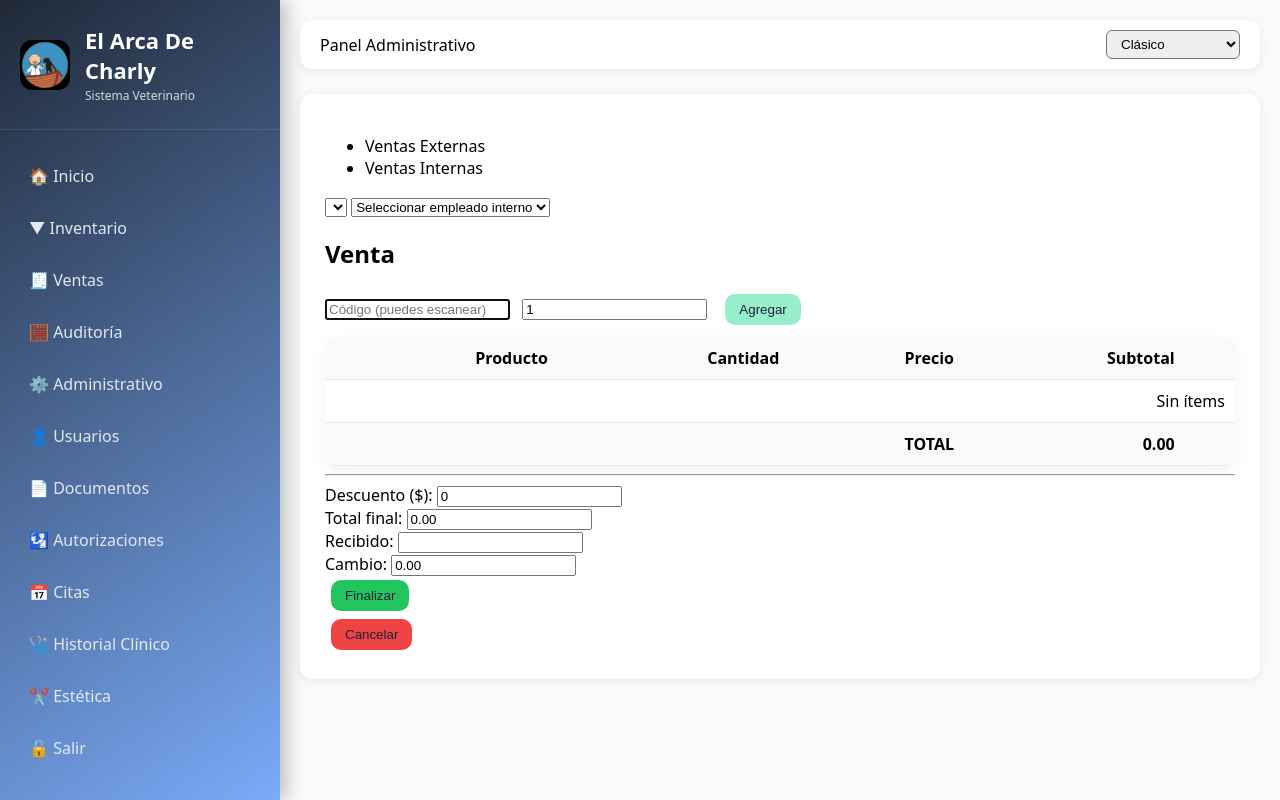
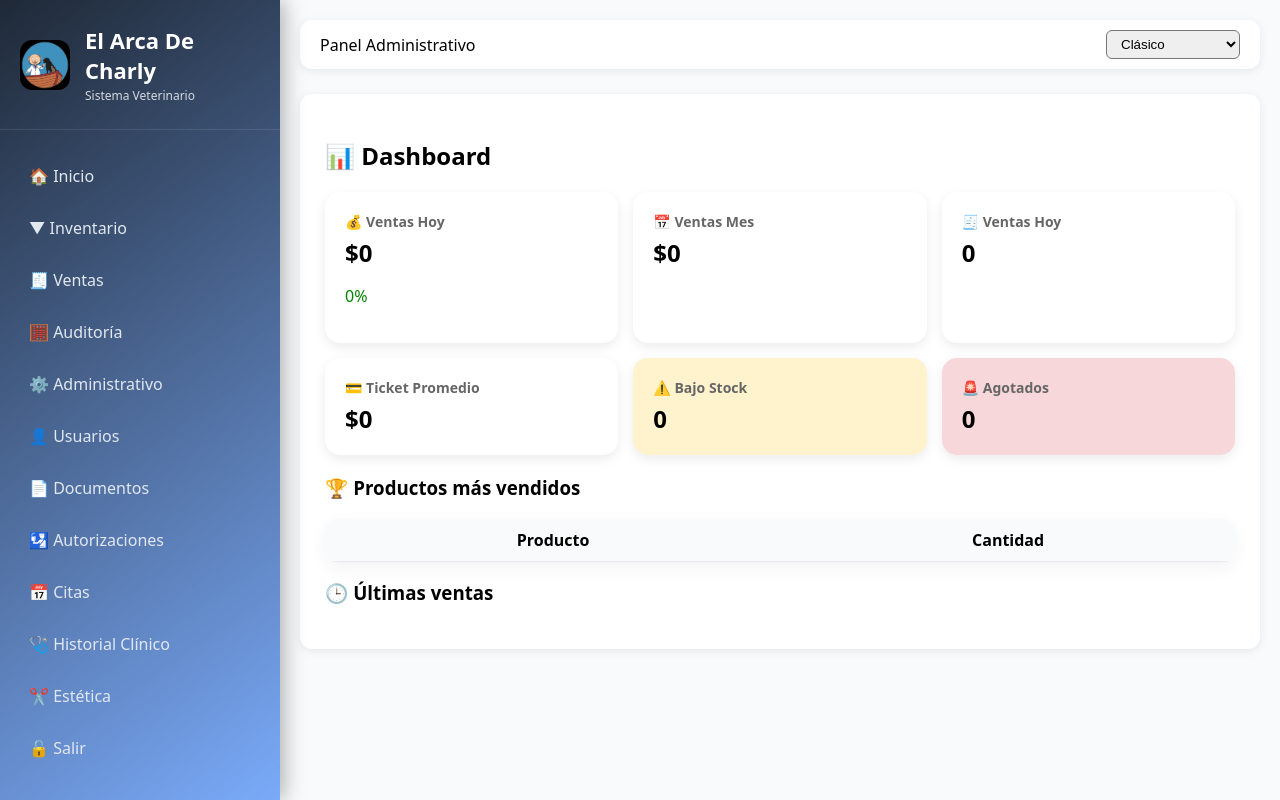
Before and after one commit to elarcadecharly2026/el-arca-veterinaria, a Flask app: page /ventas/nueva in a window 1280 px wide. Run offline with Flask 3, Linux system fonts and the light colour scheme; a user stored in the database is signed in; tables that the repository leaves empty hold one stand-in row (values such as "Sample post"); lists and menus that the app fills with data are empty.

Commit message:
Add files via upload

```diff
--- a/templates/sale_new.html
+++ b/templates/sale_new.html
@@ -1,118 +1,132 @@
 {% extends "base.html" %}
 {% block content %}
 
-<!-- Tabs -->
-<ul class="nav nav-tabs">
-  <li><a class="nav-link" href="{{ url_for('nueva_venta') }}">Ventas Externas</a></li>
-  <li><a class="nav-link active" href="{{ url_for('ventas_interna') }}">Ventas Internas</a></li>
-</ul>
+<h2 style="margin-bottom:20px;">📊 Dashboard</h2>
 
-<!-- Select empleados -->
-<select name="internal_user">
-{% for u in staff_users %}
-  <option value="{{ u.id }}">{{ u.email }}</option>
-{% endfor %}
-</select>
+<style>
+.grid {
+    display: grid;
+    grid-template-columns: repeat(auto-fit, minmax(220px,1fr));
+    gap: 15px;
+    margin-bottom: 20px;
+}
+.card {
+    background: #fff;
+    padding: 20px;
+    border-radius: 15px;
+    box-shadow: 0 4px 12px rgba(0,0,0,0.08);
+}
+.card h4 {
+    margin: 0;
+    font-size: 14px;
+    color: #666;
+}
+.card h2 {
+    margin: 5px 0 0;
+}
+.green { color: green; }
+.red { color: red; }
+.warning { background: #fff3cd; }
+.danger { background: #f8d7da; }
+</style>
 
-<select name="user_internal" required>
-  <option>Seleccionar empleado interno</option>
-</select>
+<div class="grid">
 
-<h2>Venta</h2>
+<div class="card">
+<h4>💰 Ventas Hoy</h4>
+<h2>${{ ventas_hoy or 0 }}</h2>
+<p class="{{ 'green' if (crecimiento or 0) >= 0 else 'red' }}">
+{{ crecimiento or 0 }}%
+</p>
+</div>
 
-<!-- Form agregar producto -->
-<form method="post" class="form-inline">
-  <input name="code" placeholder="Código (puedes escanear)" autofocus>
-  <input name="qty" type="number" step="1" value="1">
-  <button>Agregar</button>
-</form>
+<div class="card">
+<h4>📅 Ventas Mes</h4>
+<h2>${{ ventas_mes or 0 }}</h2>
+</div>
 
-<!-- Tabla -->
-<table class="table" style="text-align: right;">
-  <thead>
-    <tr>
-      <th>Producto</th>
-      <th>Cantidad</th>
-      <th>Precio</th>
-      <th>Subtotal</th>
-      <th></th>
-    </tr>
-  </thead>
+<div class="card">
+<h4>🧾 Ventas Hoy</h4>
+<h2>{{ ventas_count or 0 }}</h2>
+</div>
 
-  <tbody>
-  {% for it in items %}
-    <tr>
-      <td>{{ it.product.name if it.product else it.code or 'N/A' }}</td>
-      <td>{{ it.qty }}</td>
-      <td>{{ '%.2f'|format(it.price) }}</td>
-      <td>{{ '%.2f'|format(it.qty * it.price) }}</td>
-      <td>
-        <form method="post" action="{{ safe_url('venta_item_delete', sale_id=sale.id, item_id=it.id) }}">
-          <button class="link danger">Quitar</button>
-        </form>
-      </td>
-    </tr>
-  {% else %}
-    <tr><td colspan="5">Sin ítems</td></tr>
-  {% endfor %}
-  </tbody>
+<div class="card">
+<h4>💳 Ticket Promedio</h4>
+<h2>${{ ticket_promedio or 0 }}</h2>
+</div>
 
-  <tfoot>
-    <tr>
-      <th colspan="3" class="text-end">TOTAL</th>
-      <th id="total">{{ '%.2f'|format(total) }}</th>
-      <th></th>
-    </tr>
-  </tfoot>
-</table>
+<div class="card warning">
+<h4>⚠️ Bajo Stock</h4>
+<h2>{{ bajo_stock or 0 }}</h2>
+</div>
 
-<!--  BLOQUE CORRECTO (FUERA DE LA TABLA) -->
-<hr>
-
-<div style="max-width:300px;">
-
-  <label>Descuento ($):</label>
-  <input type="number" id="descuento" class="form-control" value="0" oninput="calcularTotal()">
-
-  <label>Total final:</label>
-  <input type="text" id="total-final" class="form-control" readonly>
-
-  <label>Recibido:</label>
-  <input type="number" id="recibido" class="form-control" oninput="calcularTotal()">
-
-  <label>Cambio:</label>
-  <input type="text" id="cambio" class="form-control" readonly>
+<div class="card danger">
+<h4>🚨 Agotados</h4>
+<h2>{{ agotados or 0 }}</h2>
+</div>
 
 </div>
 
-<!-- Botones -->
-<div class="form-inline">
-  <form method="post" action="{{ safe_url('venta_finalizar', sale_id=sale.id) }}">
-    <button class="success">Finalizar</button>
-  </form>
+<!-- 📈 Gráfica -->
+<script src="https://cdn.jsdelivr.net/npm/chart.js"></script>
 
-  <form method="post" action="{{ safe_url('venta_cancelar', sale_id=sale.id) }}">
-    <button class="danger">Cancelar</button>
-  </form>
-</div>
-
-<!-- Script -->
-<script>
-function calcularTotal() {
-    let total = parseFloat(document.getElementById("total").innerText) || 0;
-    let descuento = parseFloat(document.getElementById("descuento").value) || 0;
-    let recibido = parseFloat(document.getElementById("recibido").value) || 0;
-
-    let totalFinal = total - descuento;
-    if (totalFinal < 0) totalFinal = 0;
-
-    let cambio = recibido - totalFinal;
-
-    document.getElementById("total-final").value = totalFinal.toFixed(2);
-    document.getElementById("cambio").value = cambio.toFixed(2);
+<script id="chart-data" type="application/json">
+{
+    "labels": {{ dias | default([]) | tojson }},
+    "data": {{ ventas_dias | default([]) | tojson }}
 }
-
-document.addEventListener("DOMContentLoaded", calcularTotal);
 </script>
 
+<script>
+const canvas = document.getElementById('ventasChart');
+
+if (canvas) {
+    const raw = document.getElementById('chart-data').textContent;
+    const parsed = JSON.parse(raw);
+
+    const ctx = canvas.getContext('2d');
+
+    new Chart(ctx, {
+        type: 'line',
+        data: {
+            labels: parsed.labels,
+            datasets: [{
+                label: 'Ventas últimos 7 días',
+                data: parsed.data,
+                tension: 0.4
+            }]
+        }
+    });
+} else {
+    console.error("Canvas no encontrado");
+}
+</script>
+
+<!-- 🏆 Top productos -->
+<h3>🏆 Productos más vendidos</h3>
+<table class="table">
+<thead>
+<tr>
+<th>Producto</th>
+<th>Cantidad</th>
+</tr>
+</thead>
+<tbody>
+{% for p in productos_top or [] %}
+<tr>
+<td>{{ p[0] }}</td>
+<td>{{ p[1] }}</td>
+</tr>
+{% endfor %}
+</tbody>
+</table>
+
+<!-- 🕒 Últimas ventas -->
+<h3>🕒 Últimas ventas</h3>
+<ul>
+{% for v in ventas_recientes or [] %}
+<li>Venta #{{ v.id }} - ${{ v.total }}</li>
+{% endfor %}
+</ul>
+
 {% endblock %}
```
